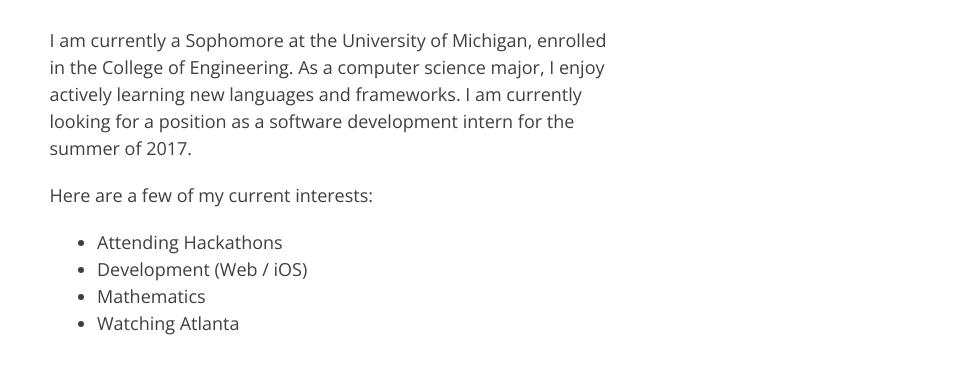
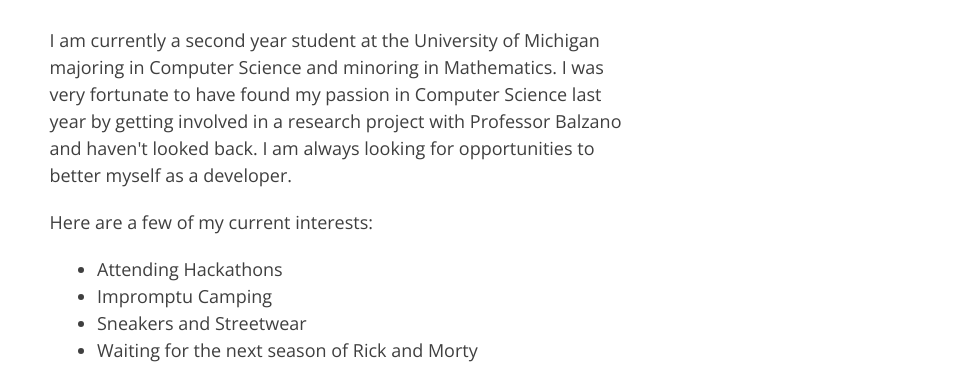
Before and after one commit to rkkim/rkkim.github.io, a plain HTML site: page about.html in a window 1280 px wide. Shown: the part 593-967 px from the top of the page, without its empty margins (303-1280 px from the left). Before the commit the page ends 940 px from the top, so only its background shows below. Drawn offline with nearby package versions, Linux system fonts and the light colour scheme.

Commit message:
resume and aboutme

```diff
--- a/about.html
+++ b/about.html
@@ -60,7 +60,7 @@
    <br>
    <h3> About Me</h3>
    <br>
-   <p> I am currently a Sophomore at the University of Michigan, enrolled in the College of Engineering. As a computer science major, I enjoy actively learning new languages and frameworks. I am currently looking for a position as a software development intern for the summer of 2017.  </p>
+   <p> I am currently a second year student at the University of Michigan majoring in Computer Science and minoring in Mathematics. I was very fortunate to have found my passion in Computer Science last year by getting involved in a research project with Professor Balzano and haven't looked back. I am always looking for opportunities to better myself as a developer.</p>
    <br>
    <p>
      Here are a few of my current interests:
@@ -69,9 +69,9 @@
    <ul>
      <br>
      <li>Attending Hackathons</li>
-     <li>Development (Web / iOS)</li>
-     <li>Mathematics</li>
-     <li>Watching Atlanta</li>
+     <li>Impromptu Camping</li>
+     <li>Sneakers and Streetwear</li>
+     <li>Waiting for the next season of Rick and Morty</li>
    </ul>
 
   </div>
```
Also changed, not shown: 1 other file.
